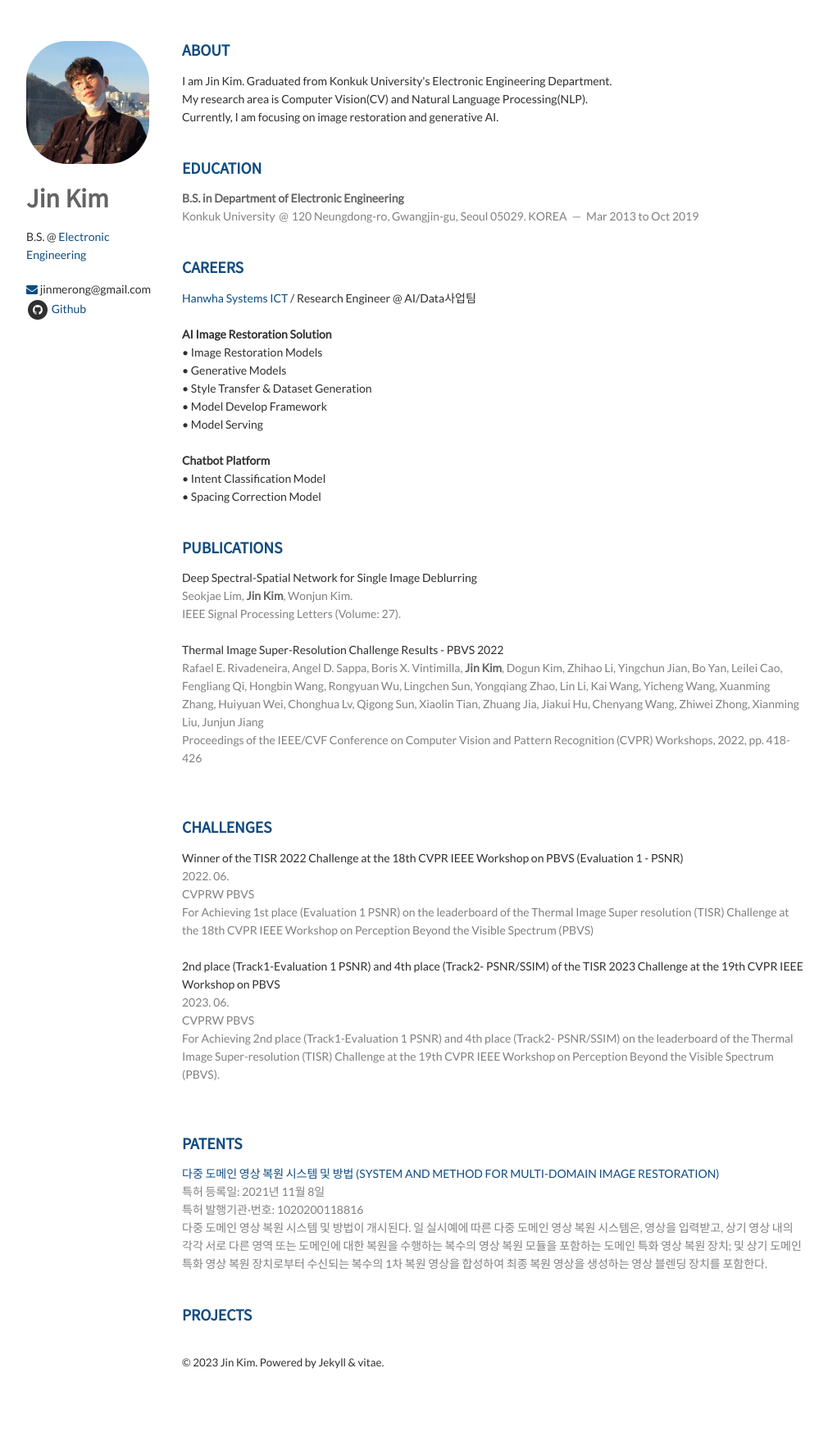
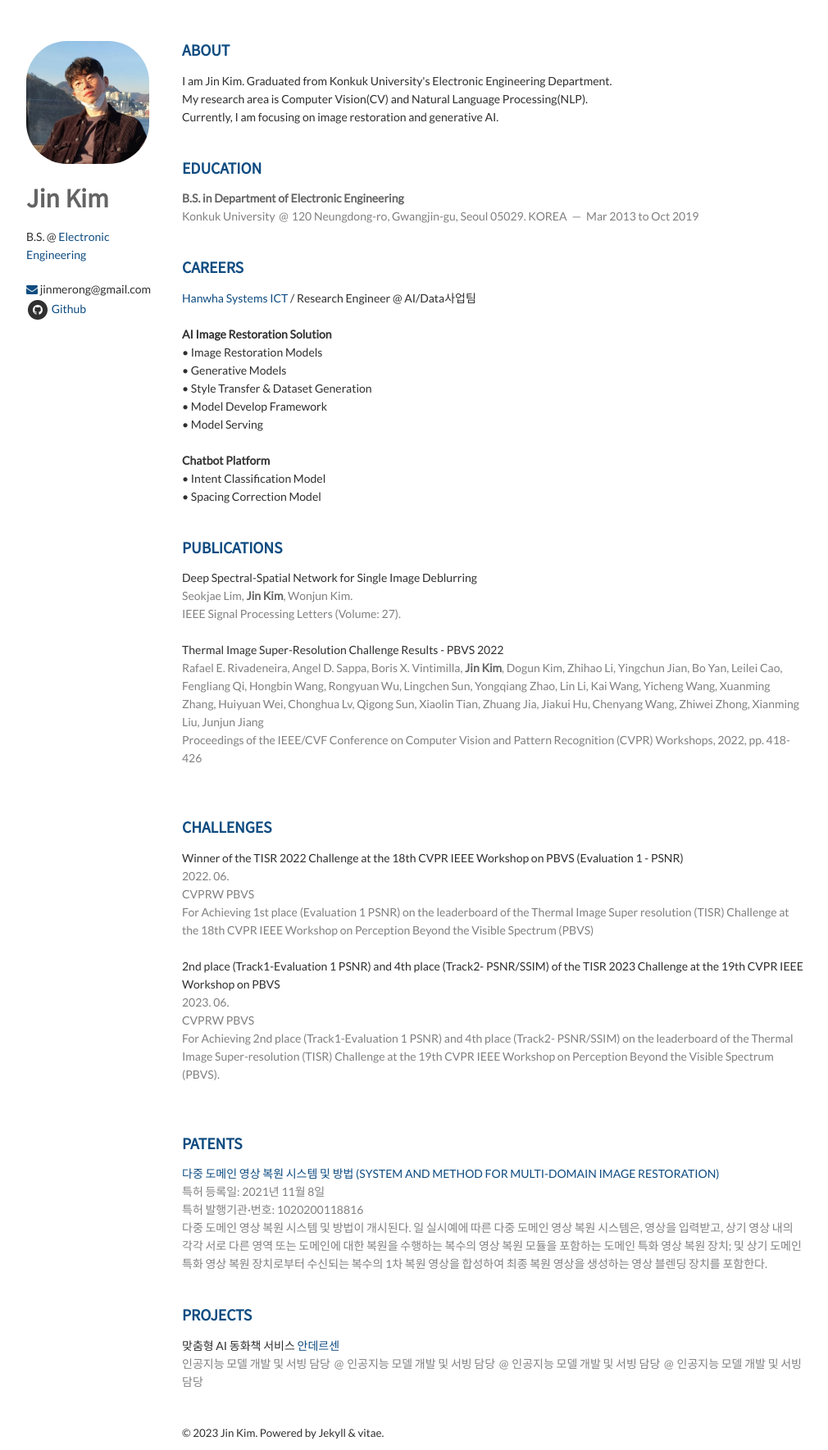
Before and after one commit to K-I-M-J-I-N/K-I-M-J-I-N.github.io, a Jekyll site: the page built from index.html, in a window 1280 px wide. Shown: the whole page at 82% size, without its empty margins (138-1148 px from the left). Built offline with Jekyll 4.4.1, drawn with Linux system fonts in a browser that asks for light colours; nearby versions of some CDN libraries; the list of posts is cut into pages by our own code; before the commit the page ends 1683 px from its top, so only the background shows below that.

Commit message:
Update projects.html

```diff
--- a/_includes/projects.html
+++ b/_includes/projects.html
@@ -1,14 +1,16 @@
 <section class="thirteen columns">
     <h1>Projects</h1>
-<!--
     <article>
         <header>
-            카메라/라이다/GPS를 활용, 운전면허시험장/인제서킷레이싱 미션 수행이 가능한 자율주행자동차 연구개발 (인지 담당)<br/>
-            최종 본선대회 3위 수상,
-            <span>제13회 미래자동차 기술공모전 자율주행자동차 경진대회, Hyundai Motor Group (Jan 2016 - May 2017)</span>
+            맞춤형 AI 동화책 서비스 <a href="https://andersonai.oopy.io/">안데르센</a><br/>
+            <span>인공지능 모델 개발 및 서빙 담당</span>
+            <span>인공지능 모델 개발 및 서빙 담당</span>
+            <span>인공지능 모델 개발 및 서빙 담당</span>
+            <span>인공지능 모델 개발 및 서빙 담당</span>
         </header>
     </article>
 
+<!--
     <article>
         <header>
             웹캠/웨어러블 디바이스를 활용, 운동 자세 정확도를 피드백 해주는 개인 트레이너<br/>
```
